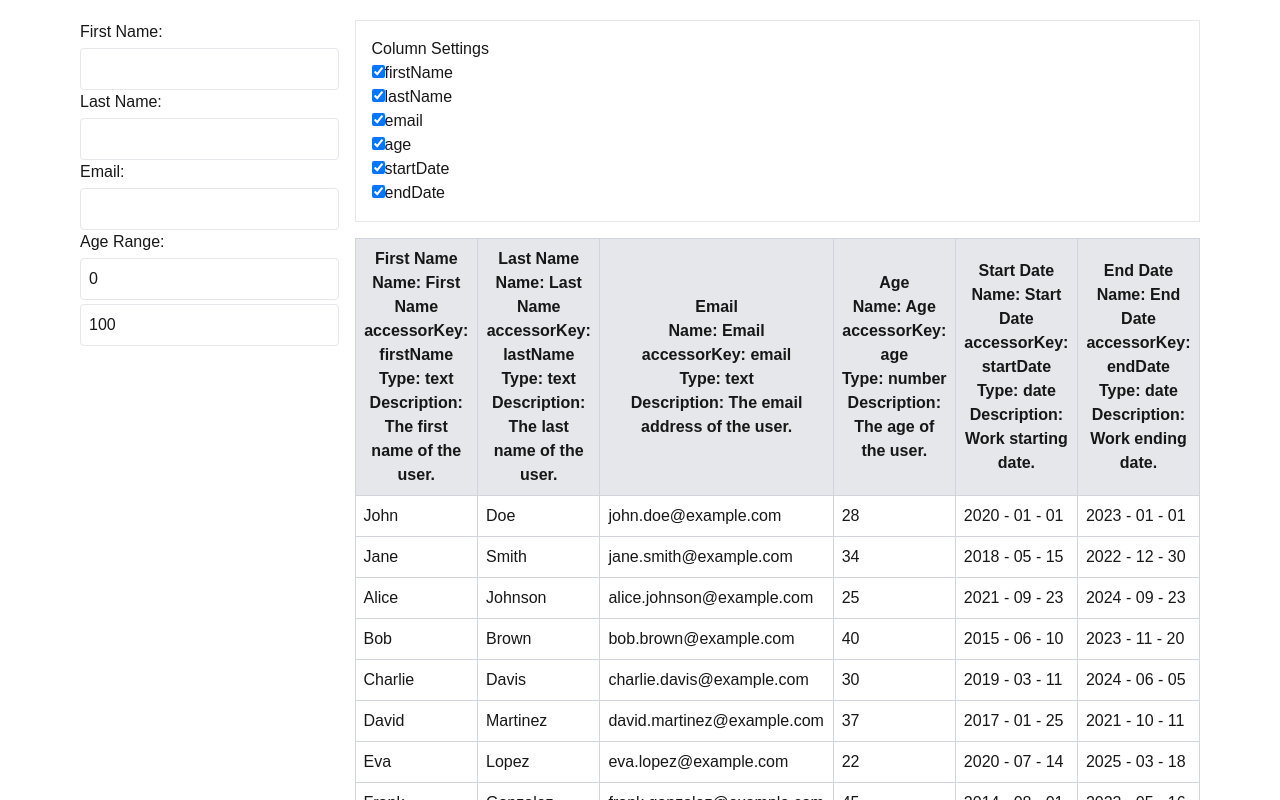
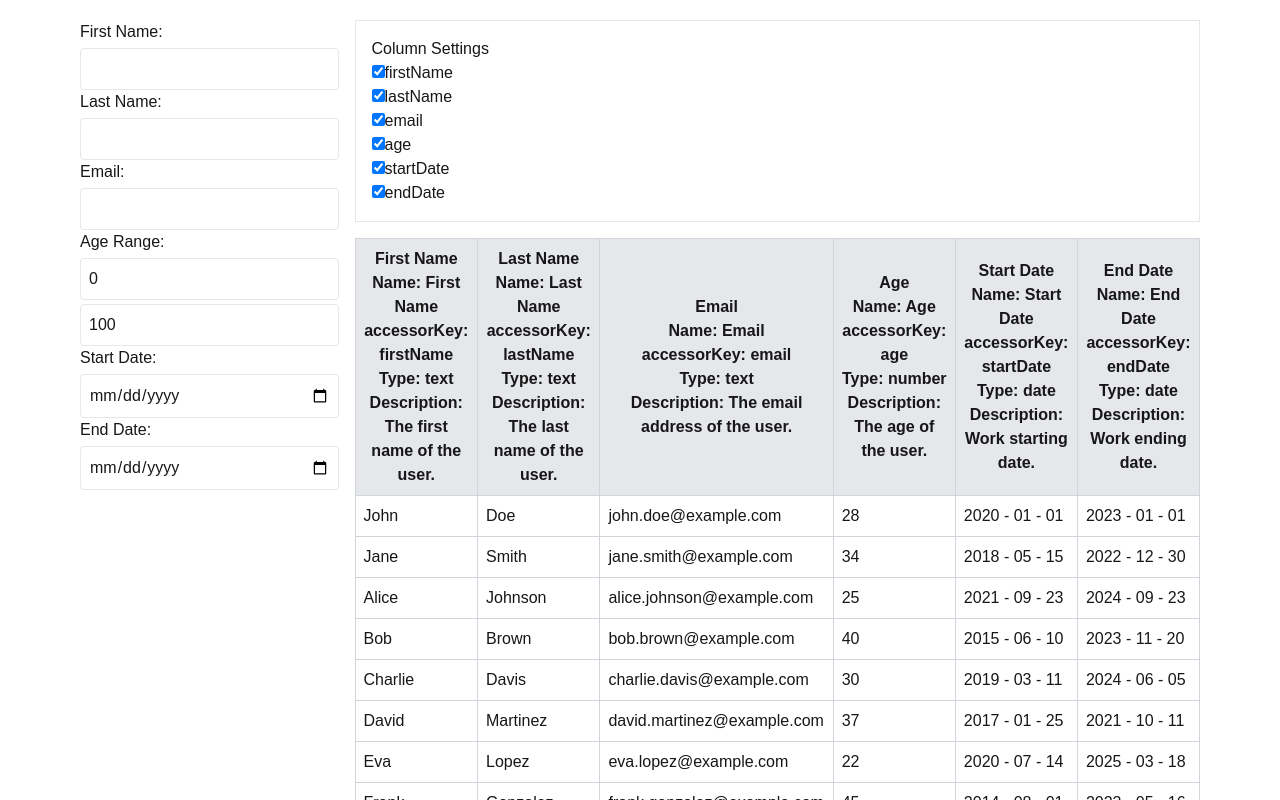
Before and after one commit to LeoGytis/table-manager, a Next.js app: page / in a window 1280 px wide. Shown: the top 800 px of the page. Built offline with nearby package versions, Linux system fonts and the light colour scheme.

Commit message:
date logic working

```diff
--- a/app/components/DataTable.tsx
+++ b/app/components/DataTable.tsx
@@ -6,7 +6,7 @@ import {
   useReactTable,
 } from "@tanstack/react-table";
 import { useMemo, useState } from "react";
-import { columnsData } from "../columnsData";
+import { columnsData, DataType } from "../columnsData";
 import { usersData } from "../usersData";
 import { ColumnSettings } from "./ColumnSettings";
 import Filters from "./Filters";
@@ -29,7 +29,9 @@ const DataTable = () => {
     firstName: "",
     lastName: "",
     email: "",
-    age: [0, 100], // default range for age
+    age: [0, 100],
+    startDate: "",
+    endDate: "",
   });
 
   const filteredData = useMemo(() => {
@@ -45,10 +47,25 @@ const DataTable = () => {
         .includes((filters.email as string).toLowerCase());
 
       const ageMatch =
+        Array.isArray(filters.age) &&
         user.age >= (filters.age as number[])[0] &&
         user.age <= (filters.age as number[])[1];
 
-      return firstNameMatch && lastNameMatch && emailMatch && ageMatch;
+      const startDateMatch =
+        !filters.startDate ||
+        new Date(user.startDate) >= new Date(filters.startDate as string);
+      const endDateMatch =
+        !filters.endDate ||
+        new Date(user.endDate) <= new Date(filters.endDate as string);
+
+      return (
+        firstNameMatch &&
+        lastNameMatch &&
+        emailMatch &&
+        ageMatch &&
+        startDateMatch &&
+        endDateMatch
+      );
     });
   }, [filters]);
 
@@ -116,7 +133,7 @@ const DataTable = () => {
                   let formattedCellValue: any = cellValue;
 
                   if (
-                    column?.dataType === "date" &&
+                    column?.dataType === DataType.DATE &&
                     cellValue instanceof Date
                   ) {
                     formattedCellValue = formatDate(cellValue);
--- a/app/components/Filters.tsx
+++ b/app/components/Filters.tsx
@@ -1,3 +1,5 @@
+import React from "react";
+
 interface FiltersProps {
   filters: Record<string, string | number | number[]>;
   onFilterChange: (filters: Record<string, string | number | number[]>) => void;
@@ -20,6 +22,14 @@ const Filters = ({ filters, onFilterChange }: FiltersProps) => {
     const newRange = [...(filters[field] as number[])];
     newRange[index] = parseInt(e.target.value, 10);
     const newFilters = { ...filters, [field]: newRange };
+    onFilterChange(newFilters);
+  };
+
+  const handleDateChange = (
+    e: React.ChangeEvent<HTMLInputElement>,
+    field: string
+  ) => {
+    const newFilters = { ...filters, [field]: e.target.value };
     onFilterChange(newFilters);
   };
 
@@ -70,6 +80,28 @@ const Filters = ({ filters, onFilterChange }: FiltersProps) => {
           className="mt-1 p-2 w-full border rounded"
         />
       </div>
+
+      {/* Start Date Filter */}
+      <div>
+        <label>Start Date:</label>
+        <input
+          type="date"
+          value={filters.startDate as string}
+          onChange={(e) => handleDateChange(e, "startDate")}
+          className="mt-1 p-2 w-full border rounded"
+        />
+      </div>
+
+      {/* End Date Filter */}
+      <div>
+        <label>End Date:</label>
+        <input
+          type="date"
+          value={filters.endDate as string}
+          onChange={(e) => handleDateChange(e, "endDate")}
+          className="mt-1 p-2 w-full border rounded"
+        />
+      </div>
     </div>
   );
 };
```
